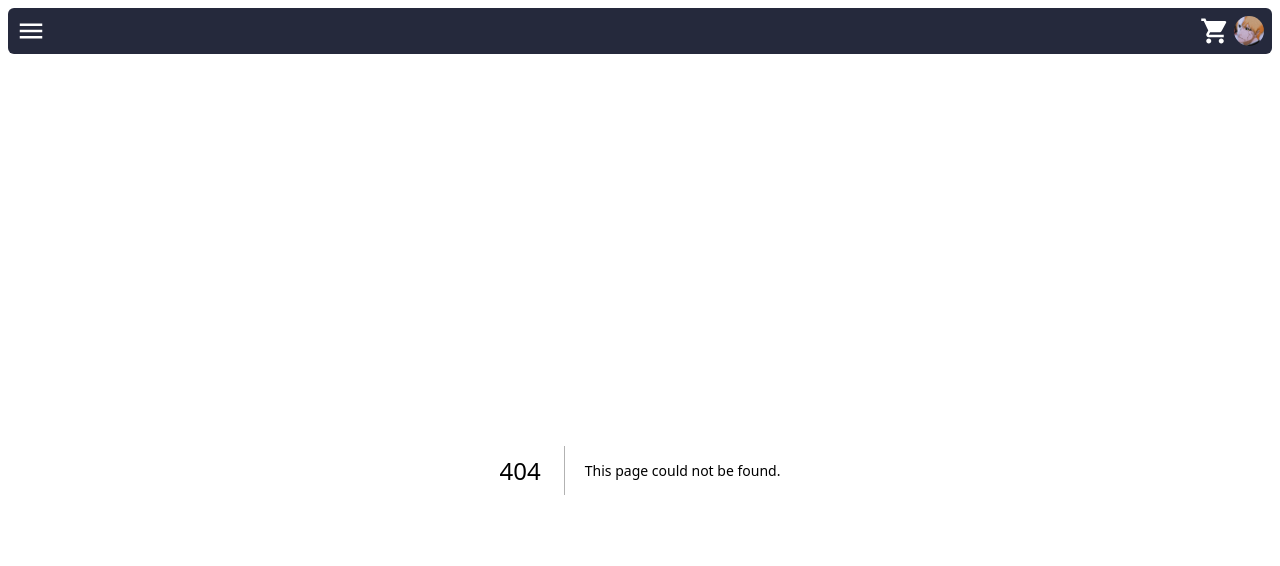
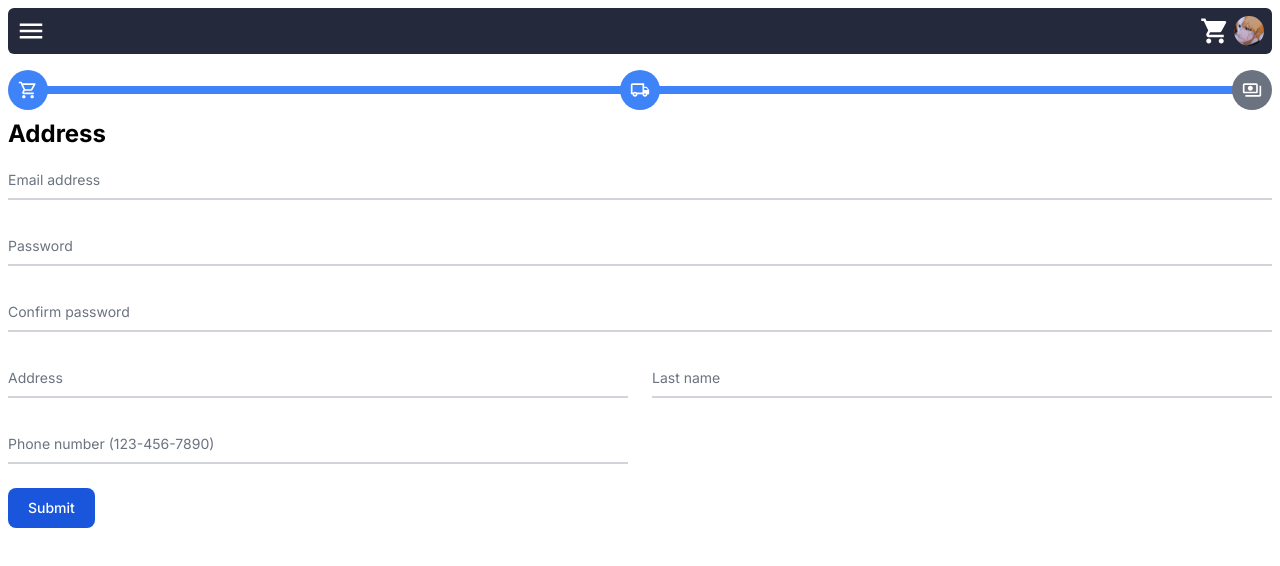
Before and after one commit to izzetcansuzen/ecommerce, a Next.js app: page /address in a window 1280 px wide. Before the commit this address had no page. Shown: the top 566 px of the page. Built offline with nearby package versions, Linux system fonts and the light colour scheme.

Commit message:
created address page and form added

```diff
--- /dev/null
+++ b/app/address/page.js
@@ -0,0 +1,119 @@
+"use client";
+import Progressbar from "@/app/components/progressbar";
+export default function Address() {
+  return (
+    <>
+      <Progressbar step="2" />
+      <h1 className="font-bold text-2xl my-2">Address</h1>
+      <form>
+        <div className="relative z-0 w-full mb-6 group">
+          <input
+            type="email"
+            name="floating_email"
+            id="floating_email"
+            className="block py-2.5 px-0 w-full text-sm text-gray-900 bg-transparent border-0 border-b-2 border-gray-300 appearance-none dark:text-white dark:border-gray-600 dark:focus:border-blue-500 focus:outline-none focus:ring-0 focus:border-blue-600 peer"
+            placeholder=" "
+            required
+          />
+          <label
+            htmlFor="floating_email"
+            className="peer-focus:font-medium absolute text-sm text-gray-500 dark:text-gray-400 duration-300 transform -translate-y-6 scale-75 top-3 -z-10 origin-[0] peer-focus:left-0 peer-focus:text-blue-600 peer-focus:dark:text-blue-500 peer-placeholder-shown:scale-100 peer-placeholder-shown:translate-y-0 peer-focus:scale-75 peer-focus:-translate-y-6"
+          >
+            Email address
+          </label>
+        </div>
+        <div className="relative z-0 w-full mb-6 group">
+          <input
+            type="password"
+            name="floating_password"
+            id="floating_password"
+            className="block py-2.5 px-0 w-full text-sm text-gray-900 bg-transparent border-0 border-b-2 border-gray-300 appearance-none dark:text-white dark:border-gray-600 dark:focus:border-blue-500 focus:outline-none focus:ring-0 focus:border-blue-600 peer"
+            placeholder=" "
+            required
+          />
+          <label
+            htmlFor="floating_password"
+            className="peer-focus:font-medium absolute text-sm text-gray-500 dark:text-gray-400 duration-300 transform -translate-y-6 scale-75 top-3 -z-10 origin-[0] peer-focus:left-0 peer-focus:text-blue-600 peer-focus:dark:text-blue-500 peer-placeholder-shown:scale-100 peer-placeholder-shown:translate-y-0 peer-focus:scale-75 peer-focus:-translate-y-6"
+          >
+            Password
+          </label>
+        </div>
+        <div className="relative z-0 w-full mb-6 group">
+          <input
+            type="password"
+            name="repeat_password"
+            id="floating_repeat_password"
+            className="block py-2.5 px-0 w-full text-sm text-gray-900 bg-transparent border-0 border-b-2 border-gray-300 appearance-none dark:text-white dark:border-gray-600 dark:focus:border-blue-500 focus:outline-none focus:ring-0 focus:border-blue-600 peer"
+            placeholder=" "
+            required
+          />
+          <label
+            htmlFor="floating_repeat_password"
+            className="peer-focus:font-medium absolute text-sm text-gray-500 dark:text-gray-400 duration-300 transform -translate-y-6 scale-75 top-3 -z-10 origin-[0] peer-focus:left-0 peer-focus:text-blue-600 peer-focus:dark:text-blue-500 peer-placeholder-shown:scale-100 peer-placeholder-shown:translate-y-0 peer-focus:scale-75 peer-focus:-translate-y-6"
+          >
+            Confirm password
+          </label>
+        </div>
+        <div className="grid md:grid-cols-2 md:gap-6">
+          <div className="relative z-0 w-full mb-6 group">
+            <input
+              type="text"
+              name="floating_address"
+              id="floating_address"
+              className="block py-2.5 px-0 w-full text-sm text-gray-900 bg-transparent border-0 border-b-2 border-gray-300 appearance-none dark:text-white dark:border-gray-600 dark:focus:border-blue-500 focus:outline-none focus:ring-0 focus:border-blue-600 peer"
+              placeholder=" "
+              required
+            />
+            <label
+              htmlFor="floating_address"
+              className="peer-focus:font-medium absolute text-sm text-gray-500 dark:text-gray-400 duration-300 transform -translate-y-6 scale-75 top-3 -z-10 origin-[0] peer-focus:left-0 peer-focus:text-blue-600 peer-focus:dark:text-blue-500 peer-placeholder-shown:scale-100 peer-placeholder-shown:translate-y-0 peer-focus:scale-75 peer-focus:-translate-y-6"
+            >
+              Address
+            </label>
+          </div>
+          <div className="relative z-0 w-full mb-6 group">
+            <input
+              type="text"
+              name="floating_last_name"
+              id="floating_last_name"
+              className="block py-2.5 px-0 w-full text-sm text-gray-900 bg-transparent border-0 border-b-2 border-gray-300 appearance-none dark:text-white dark:border-gray-600 dark:focus:border-blue-500 focus:outline-none focus:ring-0 focus:border-blue-600 peer"
+              placeholder=" "
+              required
+            />
+            <label
+              htmlFor="floating_last_name"
+              className="peer-focus:font-medium absolute text-sm text-gray-500 dark:text-gray-400 duration-300 transform -translate-y-6 scale-75 top-3 -z-10 origin-[0] peer-focus:left-0 peer-focus:text-blue-600 peer-focus:dark:text-blue-500 peer-placeholder-shown:scale-100 peer-placeholder-shown:translate-y-0 peer-focus:scale-75 peer-focus:-translate-y-6"
+            >
+              Last name
+            </label>
+          </div>
+        </div>
+        <div className="grid md:grid-cols-2 md:gap-6">
+          <div className="relative z-0 w-full mb-6 group">
+            <input
+              type="tel"
+              pattern="[0-9]{3}-[0-9]{3}-[0-9]{4}"
+              name="floating_phone"
+              id="floating_phone"
+              className="block py-2.5 px-0 w-full text-sm text-gray-900 bg-transparent border-0 border-b-2 border-gray-300 appearance-none dark:text-white dark:border-gray-600 dark:focus:border-blue-500 focus:outline-none focus:ring-0 focus:border-blue-600 peer"
+              placeholder=" "
+              required
+            />
+            <label
+              htmlFor="floating_phone"
+              className="peer-focus:font-medium absolute text-sm text-gray-500 dark:text-gray-400 duration-300 transform -translate-y-6 scale-75 top-3 -z-10 origin-[0] peer-focus:left-0 peer-focus:text-blue-600 peer-focus:dark:text-blue-500 peer-placeholder-shown:scale-100 peer-placeholder-shown:translate-y-0 peer-focus:scale-75 peer-focus:-translate-y-6"
+            >
+              Phone number (123-456-7890)
+            </label>
+          </div>
+        </div>
+        <button
+          type="submit"
+          class="text-white bg-blue-700 hover:bg-blue-800 focus:ring-4 focus:outline-none focus:ring-blue-300 font-medium rounded-lg text-sm w-full sm:w-auto px-5 py-2.5 text-center dark:bg-blue-600 dark:hover:bg-blue-700 dark:focus:ring-blue-800"
+        >
+          Submit
+        </button>
+      </form>
+    </>
+  );
+}
```
